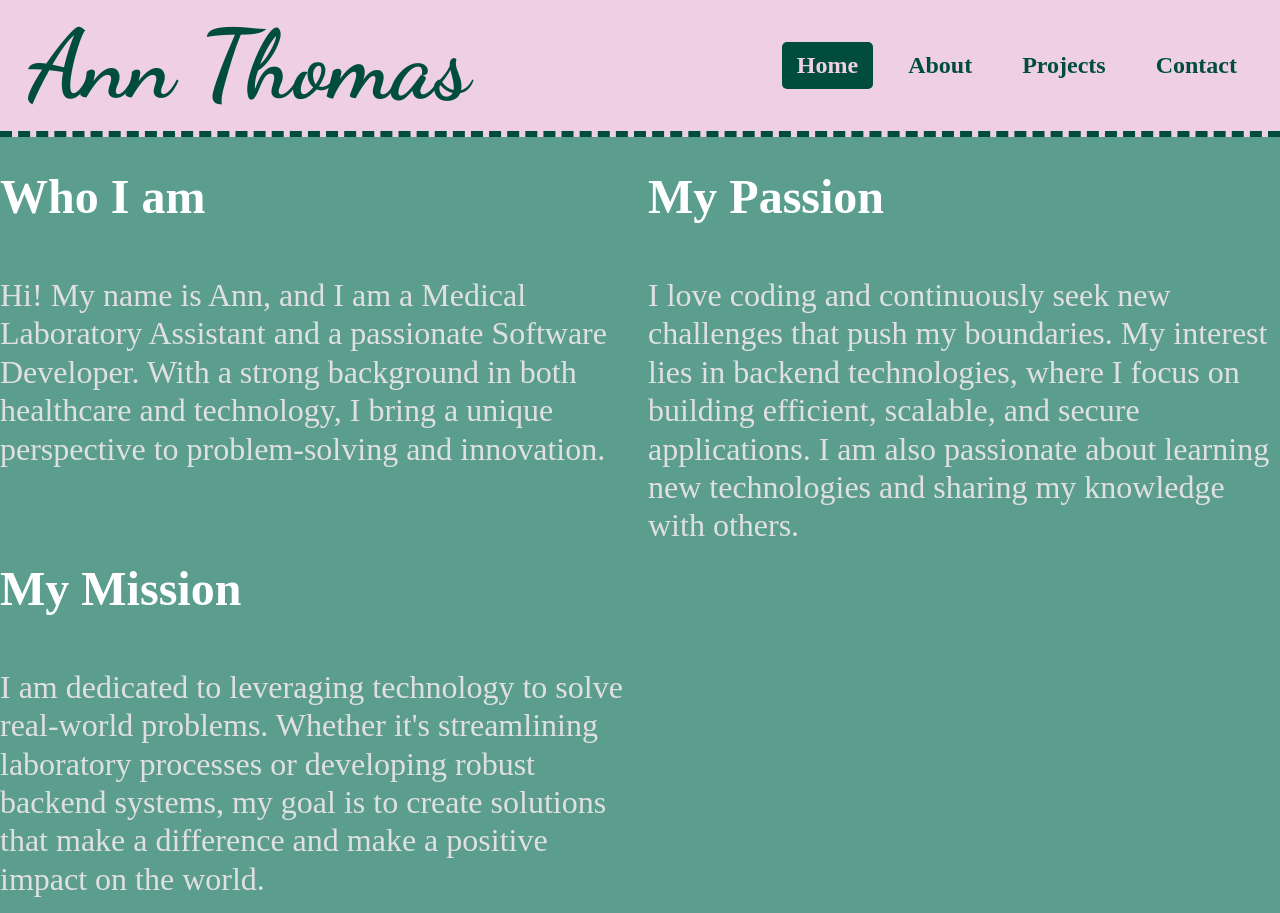
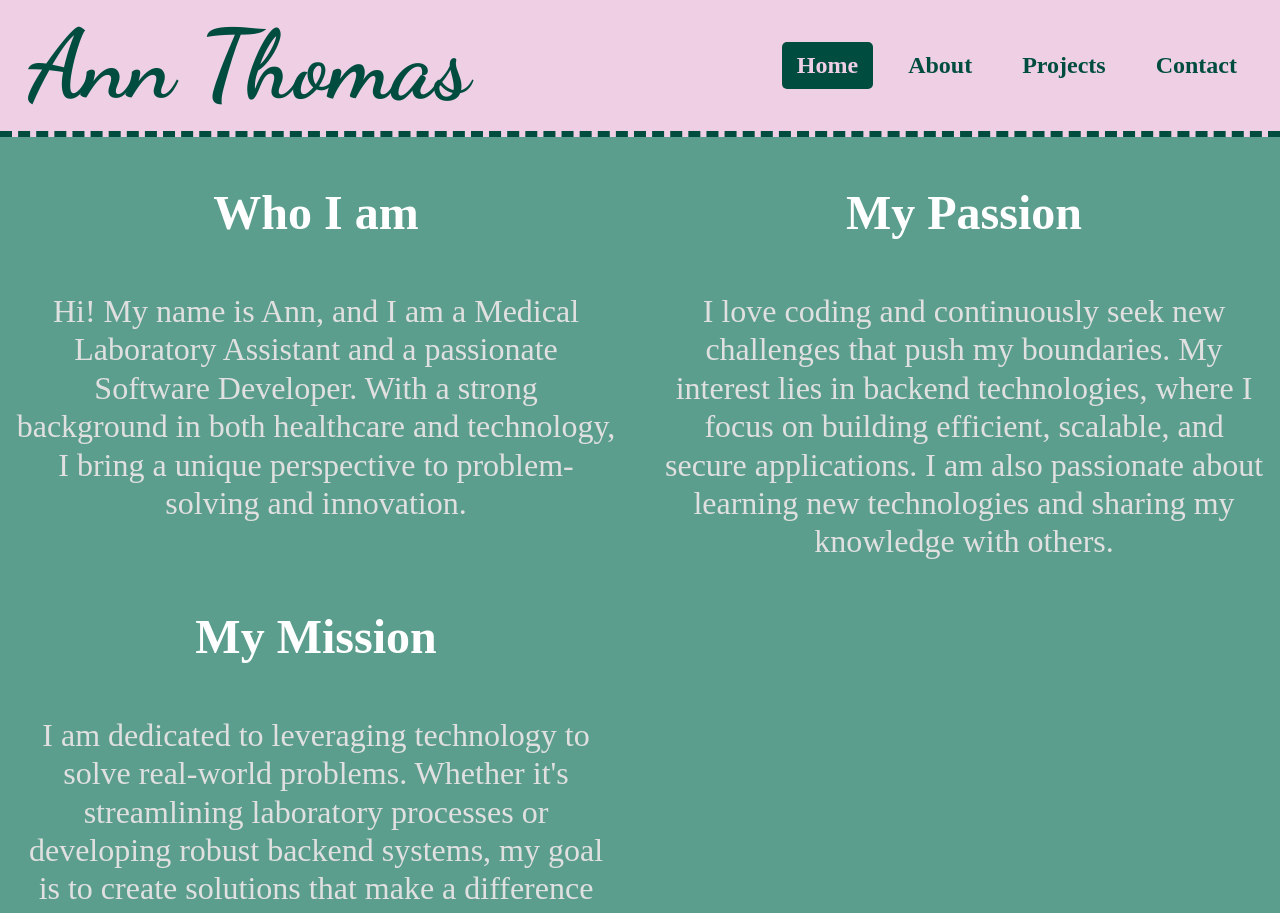
Before and after one commit to Ann-K-T/My-Resume, a plain HTML site: page about.html in a window 1280 px wide. Shown: the top 913 px of the page. Drawn offline with Linux system fonts and the light colour scheme.

Commit message:
center p & H in

```diff
--- a/css/about.css
+++ b/css/about.css
@@ -11,6 +11,18 @@
   margin-top: 2rem;
 }
 
+.main-about .intro {
+  padding: 1rem;
+  text-align: center;
+}
+.main-about .passion {
+  padding: 1rem;
+  text-align: center;
+}
+.main-about .mission {
+  padding: 1rem;
+  text-align: center;
+}
 .main-about h2 {
   color: #ffffff;
   font-size: 3.5rem;
@@ -66,6 +78,7 @@
     grid-template-columns: 1fr;
     text-align: center;
     gap: 1rem;
+    padding: 0.5rem;
   }
 
   .main-about h2 {
```
